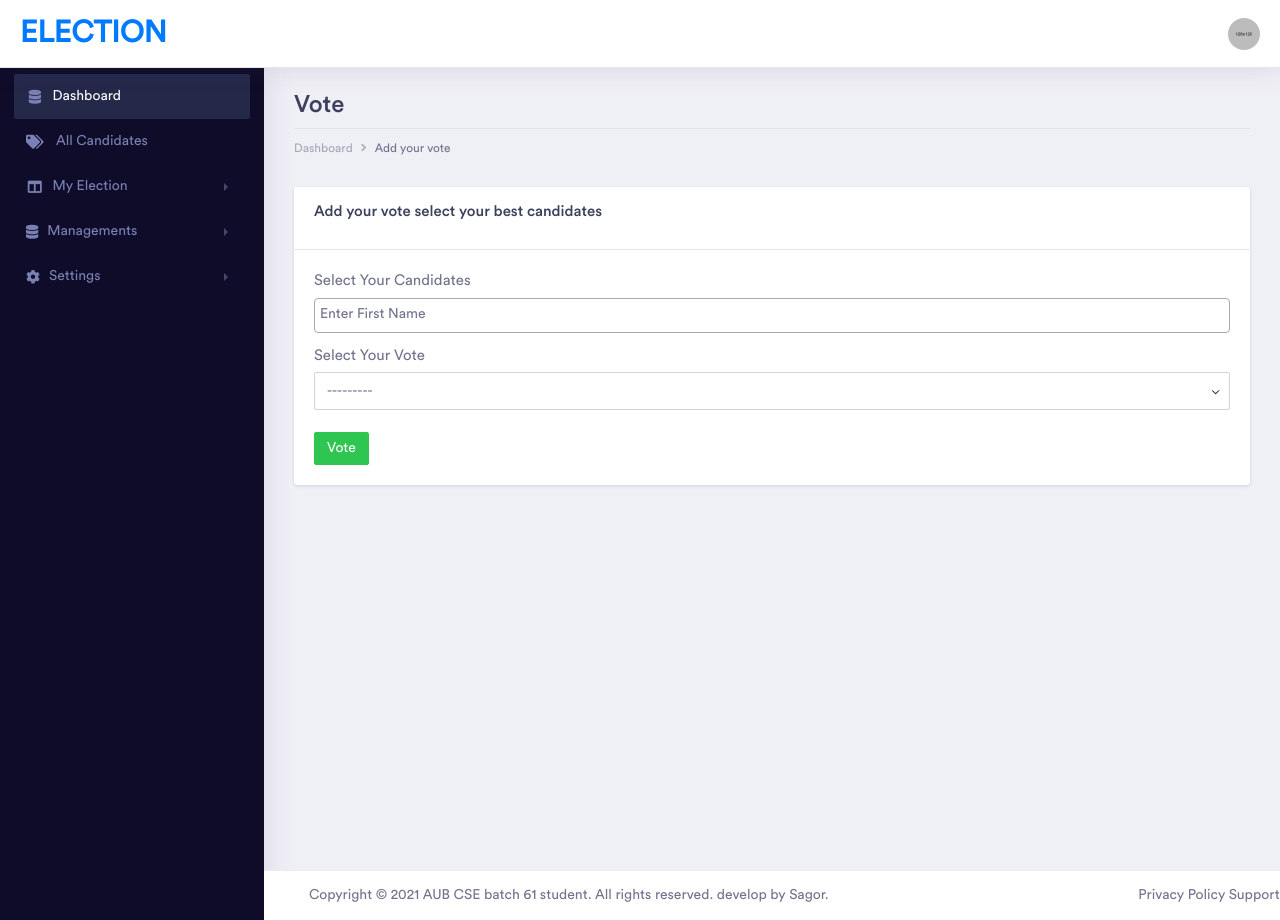
After one commit to mbrsagor/Angular_nasted_views, a Django app: page /add-vote/ in a window 1280 px wide. The commit adds this page. Run offline with Django 3.2, Linux system fonts and the light colour scheme; the visitor is signed in with stand-in values (Sample User, id 1); data that the repository does not hold is empty; some libraries are stand-ins or nearby versions; some web fonts are replaced.

Commit message:
Resolve: Add vote bug resolved

```diff
--- /dev/null
+++ b/app/forms/vote_form.py
@@ -0,0 +1,16 @@
+from django.forms import ModelForm, Select, SelectMultiple
+from app.models.vote import Vote
+
+
+class VoteForm(ModelForm):
+    class Meta:
+        model = Vote
+        fields = (
+            '__all__'
+        )
+        exclude = ['citizen', 'citizen_id']
+
+        widgets = {
+            'candidate': SelectMultiple(attrs={'class': 'prompt', 'id': 'candidate'}),
+            'vote': Select(attrs={'class': 'form-control', 'id': 'vote'}),
+        }
--- a/app/models/nomination.py
+++ b/app/models/nomination.py
@@ -14,7 +14,7 @@ class Symbol(models.Model):
 
 class Nomination(models.Model):
     candidate = models.OneToOneField(Profile, on_delete=models.CASCADE, related_name='nominationProfile')
-    certificate_name = models.CharField(max_length=90, default='')
+    certificate_name = models.CharField(max_length=90)
     qualification = models.CharField(max_length=300)
     profession = models.CharField(max_length=100)
     eduction = models.CharField(max_length=100)
@@ -39,4 +39,4 @@ class Nomination(models.Model):
     created_at = models.DateTimeField(auto_now_add=True)
 
     def __str__(self):
-        return self.candidate.user.username
+        return f"Candidate:{self.certificate_name} Symbol: {self.symbol_name.name}"
--- a/app/models/vote.py
+++ b/app/models/vote.py
@@ -1,21 +1,25 @@
 from django.db import models
-from django.core.validators import MaxValueValidator
 from app.models.user import Profile
 from app.models.nomination import Nomination
 
 
 class Vote(models.Model):
-    citizen = models.ForeignKey(Profile, on_delete=models.CASCADE, related_name='public')
-    candidate = models.ForeignKey(Nomination, on_delete=models.CASCADE, related_name='election_candidate')
+    citizen = models.OneToOneField(Profile, on_delete=models.CASCADE, related_name='public')
+    candidate = models.ManyToManyField(Nomination, related_name='election_candidate')
     created = models.DateTimeField(auto_now_add=True)
-    vote = models.PositiveSmallIntegerField(validators=[MaxValueValidator(1)])
-    active = models.BooleanField(default=True)
+    YES = 1
+    NO = 2
+    CHOICES_VOTE = (
+        (YES, 'Yes Vot'),
+        (NO, 'No Vot'),
+    )
+    vote = models.PositiveSmallIntegerField(choices=CHOICES_VOTE)
 
     class Meta:
         ordering = ('created',)
 
     def __str__(self):
-        return self.citizen.user.username
+        return f"Candidate:{self.candidate.certificate_name} Symbol:{self.candidate.symbol_name.name}"
 
     def all_candidate(self):
         if self.candidate.status:
--- /dev/null
+++ b/app/templates/vote/add_vote.html
@@ -0,0 +1,35 @@
+{% extends 'base.html' %}
+
+{% block title %} Add your vote {% endblock %}
+
+{% block content %}
+
+    <!-- page header  -->
+    {% include "vote/pageheader.html" %}
+    {% include 'profile/message.html' %}
+    <!-- end page header  -->
+    <div class="row">
+        <div class="col-md-12">
+            <div class="card">
+                <div class="card-header">
+                    <h5 class="card-title">Add your vote select your best candidates</h5>
+                </div>
+                <div class="card-body">
+                    <form method="post">
+                        {% csrf_token %}
+                        <div class="form-group">
+                            <label for="candidate">Select Your Candidates</label>
+                            {{ form.candidate }}
+                        </div>
+                        <div class="form-group">
+                            <label for="candidate">Select Your Vote</label>
+                            {{ form.vote }}
+                        </div>
+                        <button style="margin-top: 10px" type="submit" class="btn-sm btn btn-success">Vote</button>
+                    </form>
+                </div>
+            </div>
+        </div>
+    </div>
+
+{% endblock %}
--- a/app/urls.py
+++ b/app/urls.py
@@ -5,7 +5,7 @@ from app.views.dashboard_view import DashboardView
 from app.views.user_view import SignInView, SingUpView, Logout
 from app.views.profile_view import ProfileView, ProfileUpdateView
 from app.views import nomination_view
-from app.views.vote_view import VoteListView
+from app.views.vote_view import VoteListView, AddVoteCrateView
 
 urlpatterns = [
     path('', Homepage.as_view(), name='homepage'),
@@ -27,4 +27,5 @@ urlpatterns = [
     path('nomination-profile/<pk>/', nomination_view.NominationProfile.as_view(), name='nomination_profile'),
     # Vote or selection
     path('vote/', VoteListView.as_view(), name='vote'),
+    path('add-vote/', AddVoteCrateView.as_view(), name='create_vote'),
 ]
--- a/app/views/vote_view.py
+++ b/app/views/vote_view.py
@@ -1,8 +1,11 @@
-from django.views.generic import ListView
+from django.views.generic import ListView, CreateView
 from django.contrib.auth.decorators import login_required
 from django.utils.decorators import method_decorator
+from django.contrib.messages.views import SuccessMessageMixin
 
 from app.models.nomination import Nomination
+from app.models.vote import Vote
+from app.forms.vote_form import VoteForm
 
 
 @method_decorator(login_required(login_url='/login/'), name='dispatch')
@@ -13,3 +16,17 @@ class VoteListView(ListView):
 
     def get_queryset(self):
         return Nomination.objects.filter(status=True)
+
+
+@method_decorator(login_required(login_url='/login/'), name='dispatch')
+class AddVoteCrateView(SuccessMessageMixin, CreateView):
+    model = Vote
+    form_class = VoteForm
+    template_name = 'vote/add_vote.html'
+    success_message = 'Your vote has been completed'
+    success_url = '/add-vote/'
+
+    def form_valid(self, form):
+        obj = form.save(commit=False)
+        obj.citizen = self.request.user.profile
+        return super(AddVoteCrateView, self).form_valid(form)
--- a/templates/javascript.html
+++ b/templates/javascript.html
@@ -20,4 +20,34 @@
     <!-- chart c3 js -->
     <script src="{% static 'assets/libs/js/dashboard-ecommerce.js' %}"></script>
     <script src="{% static 'assets/libs/js/toast.script.js' %}"></script>
+    <!-- select2 -->
+    <script src="https://cdn.jsdelivr.net/npm/select2@4.1.0-beta.1/dist/js/select2.min.js"></script>
+    <script type="text/javascript">
+        var content = [];
+
+
+        $(".prompt").select2({
+            data: content,
+            // minimumInputLength: 2,
+            width: '100%',
+            multiple: true,
+            placeholder: "Enter First Name",
+            // templateResult:formatState
+
+        });
+
+        function btn_handler() {
+            var names = $('.prompt').select2('data');
+
+            for (let name of names) {
+
+                console.log(name)
+                console.log(name.text)
+                console.log(name.email)
+
+                alert(`${name.text} - ${name.email}`)
+
+            }
+        }
+    </script>
 {% endblock %}
--- a/templates/nav.html
+++ b/templates/nav.html
@@ -15,24 +15,24 @@
                                 class="fa fa-fw fa fa-database"></i>Dashboard</a>
                     </li>
                     <li class="nav-item">
+                        <a class="nav-link" href="{% url 'vote' %}" aria-controls="submenu-6"><i
+                                class="fas fa-tags"></i>
+                            All Candidates</a>
+                    </li>
+                    <li class="nav-item">
                         <a class="nav-link" href="#" data-toggle="collapse" aria-expanded="false"
                            data-target="#submenu-1" aria-controls="submenu-1"><i class="fas fa-fw
-                           fa-columns"></i>Candidate</a>
+                           fa-columns"></i>My Election</a>
                         <div id="submenu-1" class="collapse submenu" style="">
                             <ul class="nav flex-column">
                                 <li class="nav-item">
                                     <a class="nav-link" href="{% url 'nomination_apply' %}">Apply Nomination </a>
                                 </li>
                                 <li class="nav-item">
-                                    <a class="nav-link" href="{% url 'nomination_profile' request.user.id %}">My
-                                        Nomination</a>
+                                    <a class="nav-link" href="{% url 'create_vote' %}">Add Your Vote</a>
                                 </li>
                             </ul>
                         </div>
-                    </li>
-                    <li class="nav-item">
-                        <a class="nav-link" href="{% url 'vote' %}" aria-controls="submenu-6"><i class="fas fa-tags"></i>
-                           List Of Votes</a>
                     </li>
                     {% if request.user.is_superuser %}
                         <li class="nav-item">
--- a/templates/stylesheet.html
+++ b/templates/stylesheet.html
@@ -13,6 +13,7 @@
           href="{% static 'assets/vendor/fonts/material-design-iconic-font/css/materialdesignicons.min.css' %}">
     <link rel="stylesheet" href="{% static 'assets/vendor/charts/c3charts/c3.css' %}">
     <link rel="stylesheet" href="{% static 'assets/vendor/fonts/flag-icon-css/flag-icon.min.css' %}">
+    <link href="https://cdn.jsdelivr.net/npm/select2@4.1.0-beta.1/dist/css/select2.min.css" rel="stylesheet" />
 {#    <link rel="stylesheet" href="{% static 'assets/libs/css/toast.style.min.css' %}">#}
 
 {% endblock %}
```
Also changed, not shown: app/templates/profile/profile.html (+5 -5 lines), static/assets/images/switch.png (deleted).
